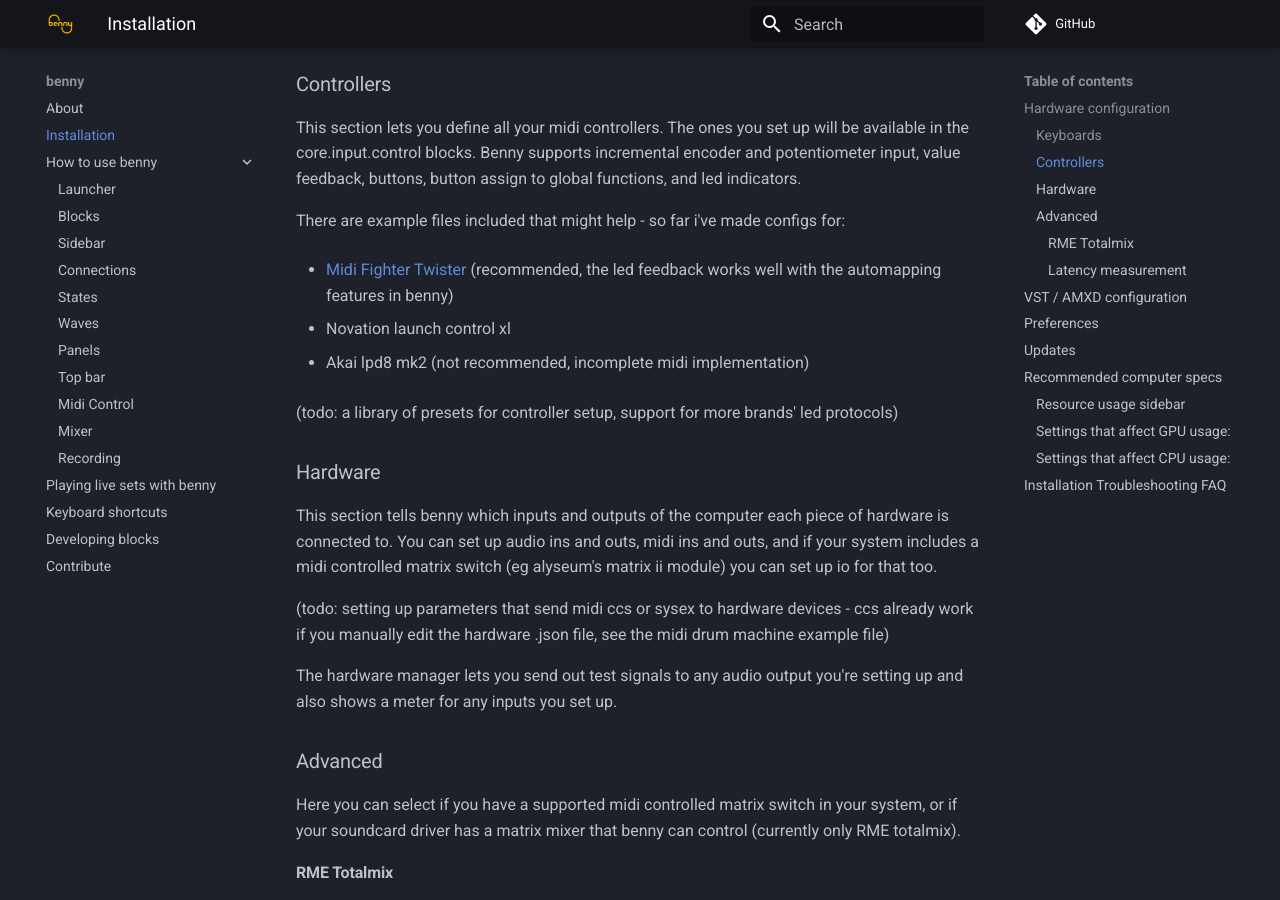
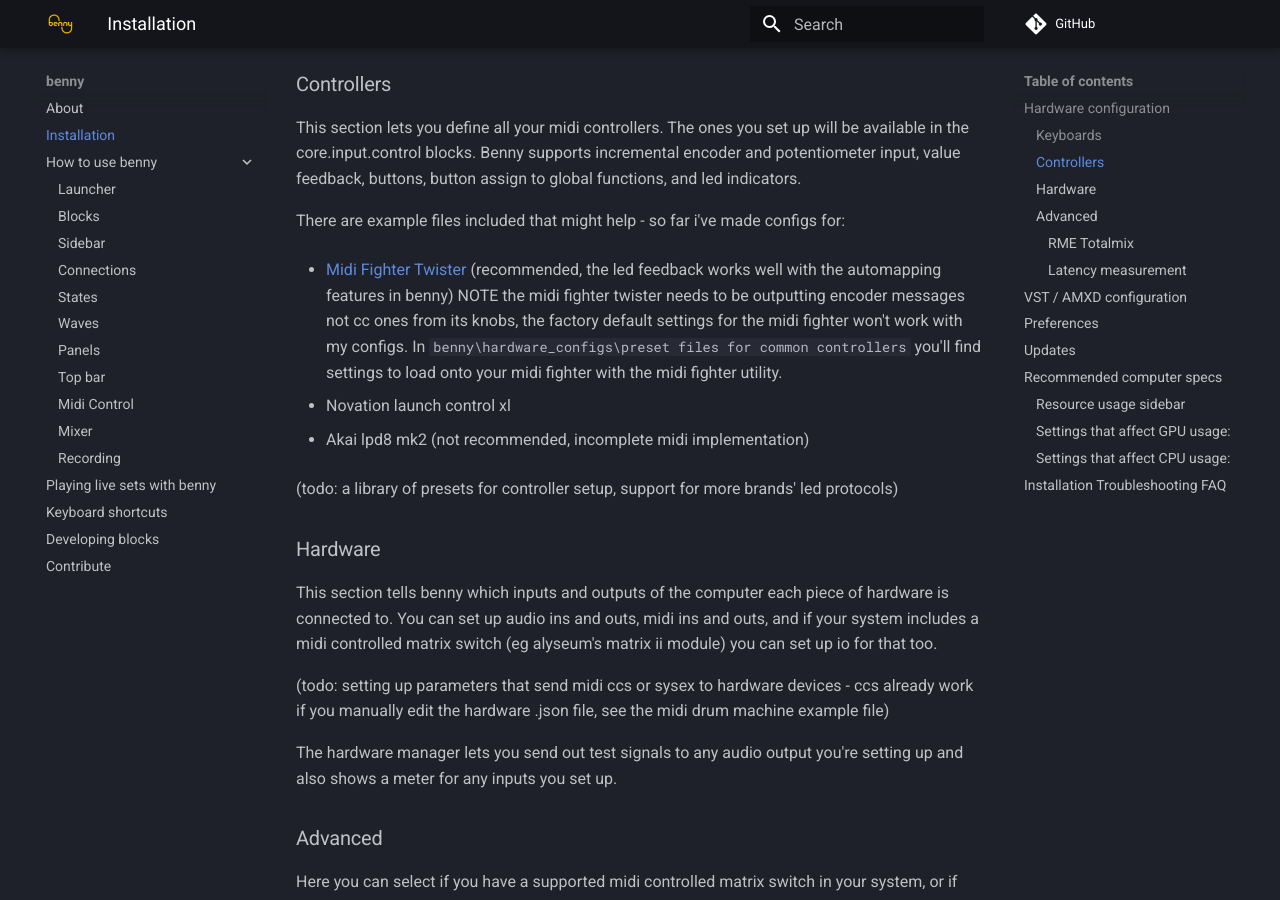
Before and after one commit to playbenny/benny_manual, an MkDocs documentation site: the page built from docs/installation.md, in a window 1280 px wide and 900 px high, scrolled down 1190 px. Built offline with MkDocs 1.6.1 and Material for MkDocs 9.7.7, drawn with Linux system fonts in a browser that asks for light colours; comment, search, counter and statistics services are not loaded.

Commit message:
note on the midifighter settings file

````diff
--- a/docs/installation.md
+++ b/docs/installation.md
@@ -36,6 +36,7 @@
 There are example files included that might help - so far i've made configs for:
 
 - [Midi Fighter Twister](https://www.midifighter.com/#Twister) (recommended, the led feedback works well with the automapping features in benny)
+    NOTE the midi fighter twister needs to be outputting encoder messages not cc ones from its knobs, the factory default settings for the midi fighter won't work with my configs. In ```benny\hardware_configs\preset files for common controllers``` you'll find settings to load onto your midi fighter with the midi fighter utility.
 
 - Novation launch control xl
 
````
